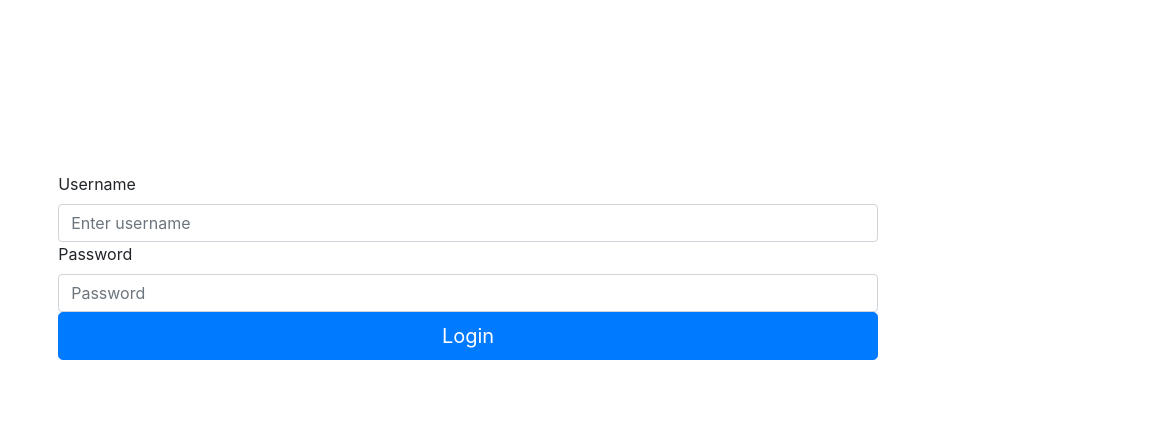
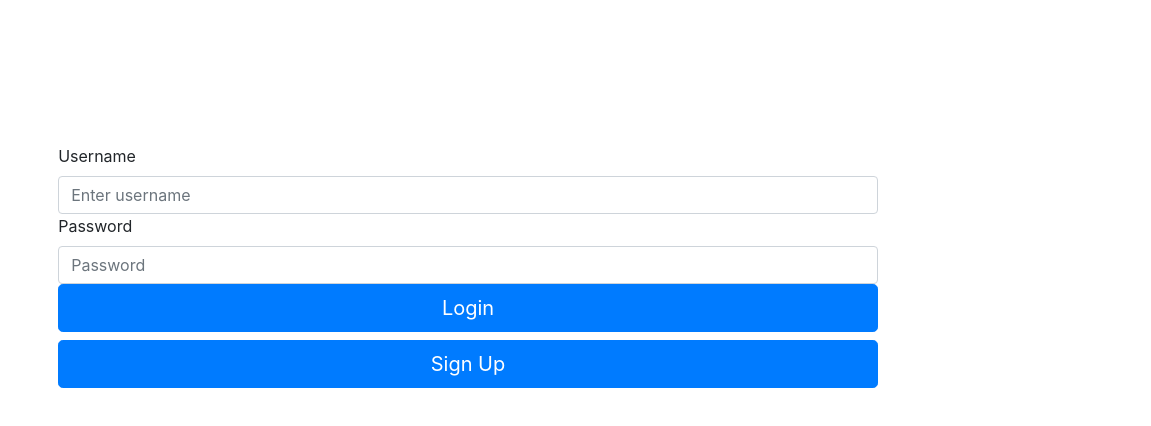
Before and after one commit to grupyedi/cinema-frontend, an Electron app: page pages/loginScreen.html in a window 1366 px wide. Shown: the part 122-548 px from the top of the page, without its empty margins (215-1366 px from the left). Drawn offline with nearby package versions, Linux system fonts and the light colour scheme.

Commit message:
Update loginScreen.html

```diff
--- a/pages/loginScreen.html
+++ b/pages/loginScreen.html
@@ -22,6 +22,7 @@
                 <input type="password" class="form-control" name="pass" id="password-input" placeholder="Password">
             </div>
             <button type="submit" class="btn btn-primary btn-lg btn-block" value="Login">Login</button>
+            <button type="submit" class="btn btn-primary btn-lg btn-block" value="SignUp">Sign Up</button>
             <label for="username-input"></label>
         </form>
     </div>
```
